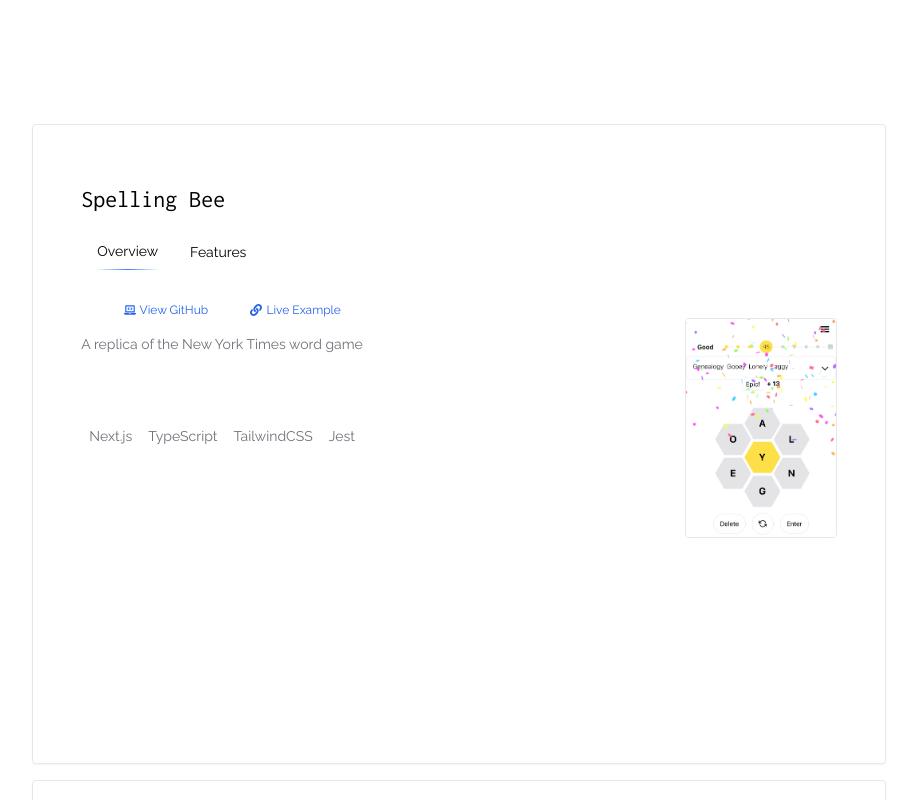
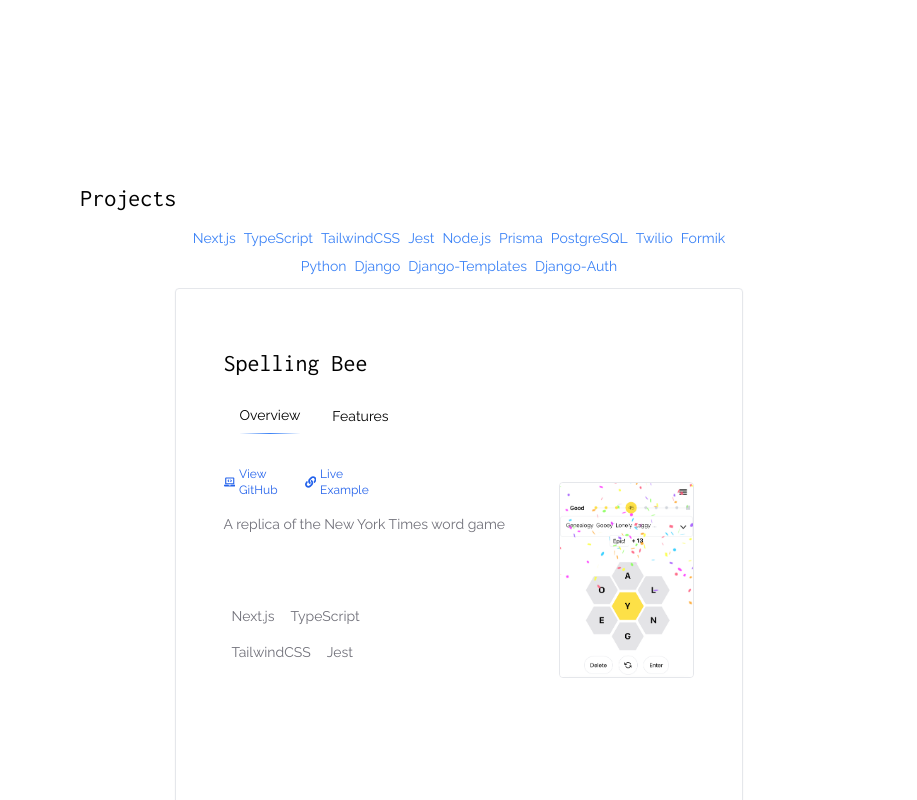
Before and after one commit to danmolloy/portfolio-site, a Next.js app: page / in a window 1280 px wide. Shown: the part 1340-2140 px from the top of the page, without its empty margins (181-1098 px from the left). Built offline with nearby package versions, Linux system fonts and the light colour scheme.

Commit message:
project section filters added

```diff
--- a/components/header.tsx
+++ b/components/header.tsx
@@ -8,10 +8,7 @@ export const menuItems: {title: string}[] = [
     title: "About",
   },
   {
-    title: "Spelling Bee",
-  },
-  {
-    title: "GigFix",
+    title: "Projects",
   },
   {
     title: "Contact",
--- a/components/index.tsx
+++ b/components/index.tsx
@@ -4,6 +4,7 @@ import ContactSection from "./contactSection";
 import AboutSection from "./about";
 import IndexDiv from "./indexDiv";
 import ProjectDiv, { ProjectDivProps } from "./projectDiv";
+import ProjectsSection from "./projectsSection";
 
 export type ProjectProps = {
   id: string
@@ -126,9 +127,9 @@ const projectsArr: ProjectDivProps[] = [
       stackArr: [
         "Python",
         "Django",
-        "Django Templates",
-        "Django Auth",
-        "PostgresQL",
+        "Django-Templates",
+        "Django-Auth",
+        "PostgreSQL",
       ],
       imgSrc: '/images/myjournal-edit.PNG',
       imgWidth: '1440',
@@ -138,8 +139,17 @@ const projectsArr: ProjectDivProps[] = [
   }
 ]
 
+
 export default function IndexSection(props: IndexProps) {
   const { projects} = props;
+
+  let stackArray: any = [];
+  projectsArr.forEach(i => (
+    stackArray.push(...i.stack.stackArr)
+  ))
+  stackArray = Array.from(new Set(stackArray));
+
+
   return (
     <div className="dark:bg-zinc-900 dark:text-zinc-300  w-screen flex flex-col items-center">
       <div className="flex flex-col items-center h-screen justify-evenly sm:flex-row font-display w-screen">
@@ -159,12 +169,8 @@ export default function IndexSection(props: IndexProps) {
         <AboutSection />
 
       </div>
-      {projectsArr.map((i) => (
-            <div key={i.id} className="w-[95vw] m-2 flex flex-col items-center  min-h-[80vh] border rounded shadow-sm lg:w-2/3">
-              <ProjectDiv {...i} />
-            </div>
-          ))}
-          <div className="w-[95vw] m-2 flex flex-col items-center  min-h-[80vh] lg:w-2/3">
+      <ProjectsSection stackArray={stackArray} projectsArr={projectsArr} />
+      <div className="w-[95vw] m-2 flex flex-col items-center  min-h-[80vh] lg:w-2/3">
           <ContactSection />
 
           </div>
--- /dev/null
+++ b/components/projectsSection.tsx
@@ -0,0 +1,50 @@
+import { useState } from "react";
+import { ProjectProps } from "."
+import ProjectDiv, { ProjectDivProps } from "./projectDiv";
+import { Element } from "react-scroll";
+
+type ProjectsSectionProps = {
+  stackArray: string[]
+  projectsArr: ProjectDivProps[]
+}
+
+export default function ProjectsSection(props: ProjectsSectionProps) {
+  const [selectedStack, setSelectedStack] = useState<string>("")
+  const { stackArray, projectsArr } = props;
+
+  const handleStackBtn = (lib: string) => {
+    if (selectedStack === lib) {
+      setSelectedStack("")
+    } else {
+      setSelectedStack(lib)
+    }
+  }
+
+  return (
+    <Element name="projects" className="w-[95vw] py-12 m-2 flex flex-col items-center  min-h-[80vh]  lg:w-2/3">
+      <div className="flex flex-row w-full px-12 py-4 text-sm  items-center">
+      <h1 className="font-display ">Projects</h1>
+      </div>
+      <div className=" flex flex-row flex-wrap items-center justify-center sm:w-2/3">
+        {stackArray.map((i: string) => (
+          <button onClick={() => handleStackBtn(i)}
+          className={selectedStack === i
+            ? "transition ease-out duration-300 text-white bg-blue-500 text-sm rounded m-1 "
+            : "transition ease-out duration-300 text-blue-500 text-sm rounded m-1 hover:text-blue-700 active:text-blue-800 "
+          } key={i}>{i}</button>
+        ))}
+      </div>
+      {selectedStack === ""
+      ? projectsArr.map((i) => (
+          <div key={i.id} className="w-full m-2 flex flex-col items-center  min-h-[80vh] border rounded shadow-sm lg:w-2/3">
+            <ProjectDiv {...i} />
+          </div>
+        ))
+      : projectsArr.filter(i => i.stack.stackArr.includes(selectedStack)).map((i) => (
+            <div key={i.id} className="w-[95vw] m-2 flex flex-col items-center  min-h-[80vh] border rounded shadow-sm lg:w-2/3">
+              <ProjectDiv {...i} />
+            </div>
+          ))}
+    </Element>
+  )
+}
```
